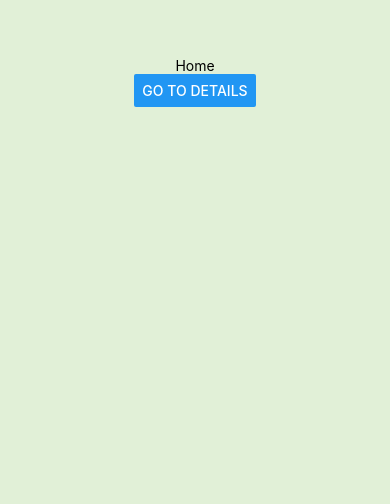
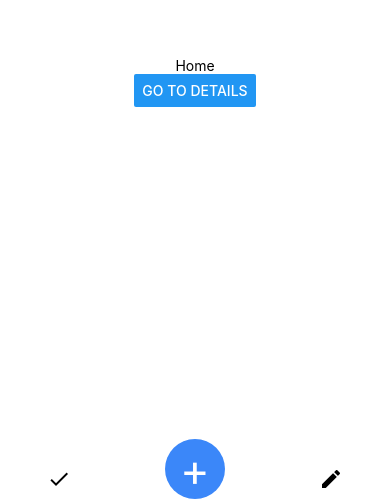
Before and after one commit to Kelvis-fernando/mobile-shop-react-native, a React Native app: screen /Home in a window 390 px wide. Shown: the part 340-844 px from the top of the page. Built offline with nearby package versions, Linux system fonts and the light colour scheme.

Commit message:
feat: created a new navbar

```diff
--- a/package.json
+++ b/package.json
@@ -15,6 +15,7 @@
     "expo-status-bar": "~1.4.4",
     "react": "18.2.0",
     "react-native": "0.71.7",
+    "react-native-elements": "^3.4.3",
     "react-native-numeric-input": "^1.9.1",
     "react-native-safe-area-context": "^4.5.2",
     "react-native-screens": "^3.20.0",
--- /dev/null
+++ b/src/components/Buttons.tsx
@@ -0,0 +1,20 @@
+import { Text, TouchableOpacity } from "react-native";
+import { button } from "../styles/components/button";
+import { ReactNode } from "react";
+
+interface ButtonProps {
+  title?: string;
+  children?: ReactNode;
+}
+
+export const ButtonPlus = ({ title }: ButtonProps) => {
+  return (
+    <TouchableOpacity style={button.plus}>
+      <Text style={button.plusText}>{title}</Text>
+    </TouchableOpacity>
+  );
+};
+
+export const ButtonIcon = ({ children }: ButtonProps) => {
+  return <TouchableOpacity>{children}</TouchableOpacity>;
+};
--- /dev/null
+++ b/src/components/Navbar.tsx
@@ -0,0 +1,21 @@
+import { View, Button } from "react-native";
+import { navbar } from "../styles/components/navbar";
+import { ButtonIcon, ButtonPlus } from "./Buttons";
+import { Icon } from "react-native-elements";
+import Colors from "../colors";
+
+const Navbar = () => {
+  return (
+    <View style={navbar.container}>
+      <ButtonIcon>
+        <Icon name="done" color={Colors.black} />
+      </ButtonIcon>
+      <ButtonPlus title="+" />
+      <ButtonIcon>
+        <Icon name="edit" color={Colors.black} />
+      </ButtonIcon>
+    </View>
+  );
+};
+
+export default Navbar;
--- a/src/screens/Home.tsx
+++ b/src/screens/Home.tsx
@@ -2,6 +2,7 @@ import { Button, Text, View } from "react-native";
 import { StatusBar } from "expo-status-bar";
 import Colors from "../colors";
 import { globalStyles } from "../styles/global";
+import Navbar from "../components/Navbar";
 
 const Home = ({ navigation }: any) => {
   return (
@@ -11,6 +12,7 @@ const Home = ({ navigation }: any) => {
         title="Go to Details"
         onPress={() => navigation.navigate("Details")}
       />
+      <Navbar />
       <StatusBar style="auto" />
     </View>
   );
--- /dev/null
+++ b/src/styles/components/button.ts
@@ -0,0 +1,20 @@
+import Colors from "../../colors";
+import { StyleSheet } from "react-native";
+
+export const button = StyleSheet.create({
+  plus: {
+    backgroundColor: Colors.blue,
+    padding: 0,
+    width: 60,
+    height: 60,
+    borderRadius: 50,
+    alignItems: "center",
+    justifyContent: "center",
+    marginBottom: 20,
+    cursor: "pointer",
+  },
+  plusText: {
+    fontSize: 45,
+    color: Colors.white,
+  },
+});
--- /dev/null
+++ b/src/styles/components/navbar.ts
@@ -0,0 +1,16 @@
+import Colors from "../../colors";
+import { StyleSheet } from "react-native";
+
+export const navbar = StyleSheet.create({
+  container: {
+    backgroundColor: Colors.white,
+    position: "absolute",
+    bottom: 0,
+    width: "100%",
+    height: 50,
+    display: "flex",
+    flexDirection: "row",
+    justifyContent: "space-around",
+    alignItems: "center",
+  },
+});
--- a/src/styles/global.ts
+++ b/src/styles/global.ts
@@ -4,7 +4,7 @@ import { StyleSheet } from "react-native";
 export const globalStyles = StyleSheet.create({
   container: {
     flex: 1,
-    backgroundColor: Colors.main,
+    backgroundColor: Colors.white,
     alignItems: "center",
     justifyContent: "center",
   },
```
Also changed, not shown: 1 other file (tests, documents, lock files or other folders).
